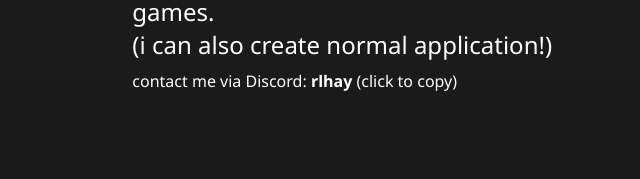
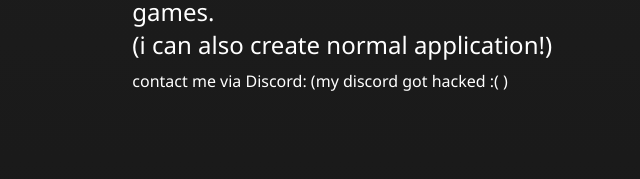
Before and after one commit to hayattgd/hayattgd.github.io, a plain HTML site: page index.html in a window 1280 px wide. Shown: the part 414-593 px from the top of the page, 116-756 px from the left. Drawn offline with Linux system fonts and the light colour scheme.

Commit message:
my discord hacked

```diff
--- a/index.html
+++ b/index.html
@@ -37,8 +37,7 @@
 				(i can also create normal application!)
 				<br>
 				<small>
-					contact me via Discord: <span id="discord-username" onclick="copyText('rlhay')"><strong>rlhay</strong> (click
-						to copy)</span><br>
+					contact me via Discord: (my discord got hacked :( )<br>
 				</small>
 			</p>
 			<img src="img/favicon.png" alt="my icon">
```
